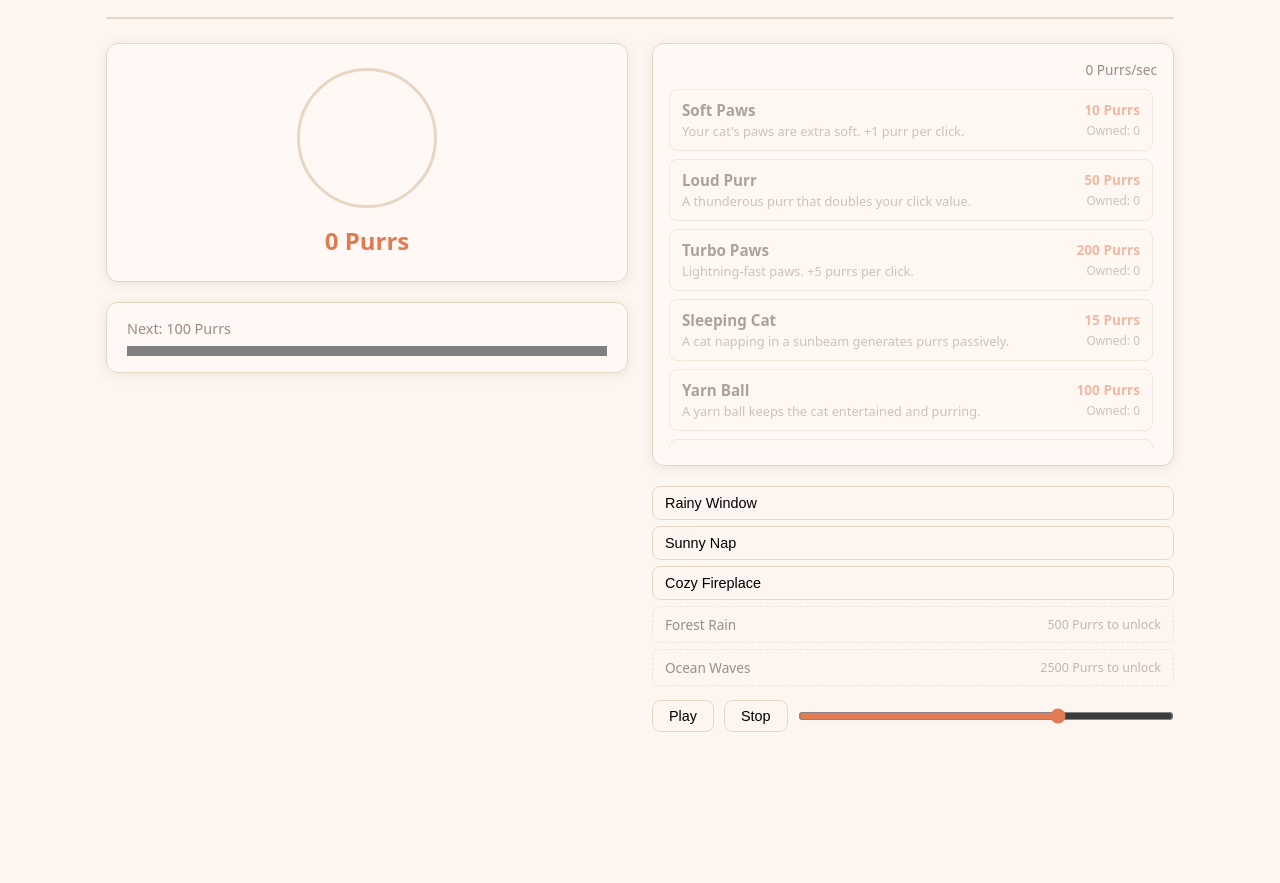
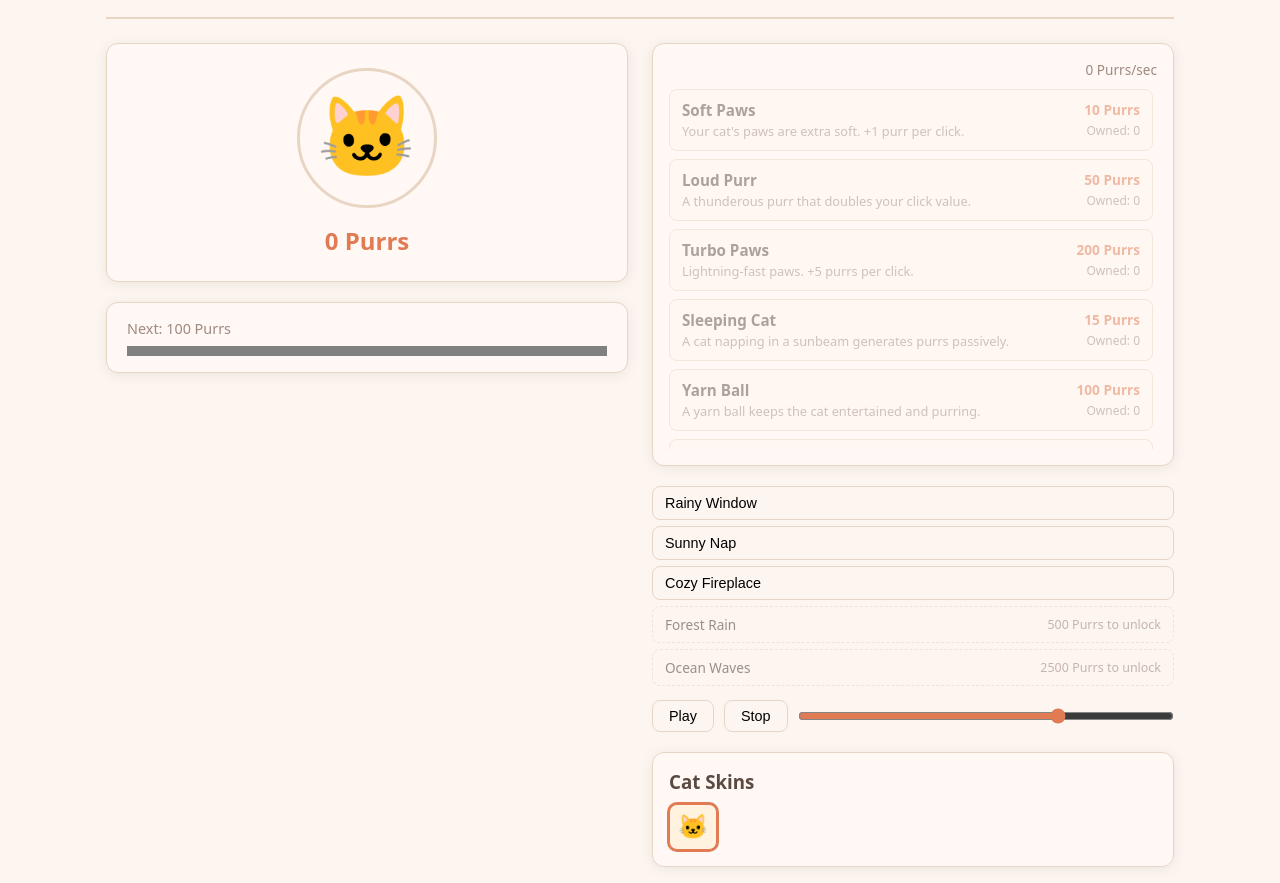
Before and after one commit to Zizarinr/vibin_00_revou, a website built with Vite: page index.html in a window 1280 px wide. Shown: the part 74-957 px from the top of the page. Before the commit the page ends 822 px from the top, so only its background shows below. Built offline with nearby package versions, Linux system fonts and the light colour scheme.

Commit message:
migrasi ke Antigravity dan bisa dibilang "jadi tapi mereng"

```diff
--- a/index.html
+++ b/index.html
@@ -29,6 +29,7 @@
         <section class="col-right" aria-label="Shop and ambient player">
           <div id="shop-widget"></div>
           <div id="ambient-widget"></div>
+          <div id="skin-widget"></div>
         </section>
       </main>
     </div>
--- a/src/AudioManager.ts
+++ b/src/AudioManager.ts
@@ -4,7 +4,16 @@
 // Designed to degrade gracefully in environments where AudioContext is absent
 // (e.g., jsdom test environment, older browsers).
 
-type SfxName = 'meow' | 'purr' | 'milestone';
+type SfxName =
+  | 'meow'
+  | 'purr'
+  | 'milestone'
+  | 'sfx_milestone_1'
+  | 'sfx_milestone_2'
+  | 'sfx_milestone_3'
+  | 'sfx_milestone_4'
+  | 'sfx_milestone_5'
+  | 'sfx_milestone_6';
 
 interface SfxConfig {
   type: OscillatorType;
@@ -16,6 +25,12 @@ const SFX_CONFIG: Record<SfxName, SfxConfig> = {
   meow:      { type: 'sine',     frequency: 800,  duration: 0.2 },
   purr:      { type: 'sawtooth', frequency: 150,  duration: 0.4 },
   milestone: { type: 'sine',     frequency: 1200, duration: 0.3 },
+  sfx_milestone_1: { type: 'sine',     frequency: 1000, duration: 0.3 },
+  sfx_milestone_2: { type: 'sine',     frequency: 1200, duration: 0.4 },
+  sfx_milestone_3: { type: 'sine',     frequency: 1400, duration: 0.5 },
+  sfx_milestone_4: { type: 'triangle', frequency: 1600, duration: 0.6 },
+  sfx_milestone_5: { type: 'triangle', frequency: 1800, duration: 0.7 },
+  sfx_milestone_6: { type: 'square',   frequency: 2000, duration: 0.8 },
 };
 
 interface AmbienceConfig {
--- a/src/GameEngine.ts
+++ b/src/GameEngine.ts
@@ -241,6 +241,14 @@ export class GameEngine {
     this.emit();
   }
 
+  /** Set active skin */
+  setActiveSkin(skinId: string): void {
+    if (this.state.unlockedSkins.includes(skinId) || skinId === 'default') {
+      this.state.activeSkin = skinId;
+      this.emit();
+    }
+  }
+
   /** Reset all progress to defaults */
   resetProgress(): void {
     this.persistenceManager?.clear();
--- a/src/constants.ts
+++ b/src/constants.ts
@@ -154,3 +154,15 @@ export const AMBIENCE_TRACKS: AmbienceTrack[] = [
 ];
 
 export const DEFAULT_UNLOCKED_AMBIENCE = ['track_rainy_window', 'track_sunny_nap', 'track_cozy_fireplace'];
+
+// ─── Skins ────────────────────────────────────────────────────────────────────
+
+export const SKIN_EMOJIS: Record<string, string> = {
+  'default': '🐱',
+  'skin_sleepy': '😴',
+  'skin_playful': '🧶',
+  'skin_regal': '👑',
+  'skin_cosmic': '👽',
+  'skin_legendary': '🦁',
+  'skin_mythic': '🦄',
+};
--- a/src/main.ts
+++ b/src/main.ts
@@ -8,6 +8,7 @@ import { ShopWidget } from './widgets/ShopWidget.ts';
 import { AmbientPlayerWidget } from './widgets/AmbientPlayerWidget.ts';
 import { MilestoneWidget } from './widgets/MilestoneWidget.ts';
 import { VisualWidget } from './widgets/VisualWidget.ts';
+import { SkinWidget } from './widgets/SkinWidget.ts';
 import type { SaveState } from './constants.ts';
 
 // ─── Bootstrap ────────────────────────────────────────────────────────────────
@@ -49,12 +50,14 @@ const clickerContainer = document.getElementById('clicker-widget')!;
 const shopContainer = document.getElementById('shop-widget')!;
 const ambientContainer = document.getElementById('ambient-widget')!;
 const milestoneContainer = document.getElementById('milestone-widget')!;
+const skinContainer = document.getElementById('skin-widget')!;
 
 new ClickerWidget(clickerContainer, engine, audio);
 new ShopWidget(shopContainer, engine);
 new AmbientPlayerWidget(ambientContainer, engine, audio);
 new MilestoneWidget(milestoneContainer, engine, audio);
 new VisualWidget(engine);
+new SkinWidget(skinContainer, engine);
 
 // 8. Start passive tick and auto-save
 engine.startPassiveTick();
--- a/src/styles.css
+++ b/src/styles.css
@@ -436,6 +436,48 @@ body.mood--happy {
   font-size: 0.85rem;
 }
 
+/* ─── Skin Widget ───────────────────────────────────────────────────────────── */
+#skin-widget {
+  background: var(--clr-surface);
+  border: 1px solid var(--clr-border);
+  border-radius: var(--radius);
+  padding: 16px;
+  box-shadow: var(--shadow);
+}
+
+.skin-list {
+  display: flex;
+  flex-wrap: wrap;
+  gap: 8px;
+  margin-top: 10px;
+}
+
+.skin-btn {
+  padding: 8px;
+  border-radius: 8px;
+  border: 1px solid var(--clr-border);
+  background: var(--clr-bg);
+  cursor: pointer;
+  font-size: 1.5rem;
+  transition: transform 0.15s, box-shadow 0.15s, background 0.15s;
+}
+
+.skin-btn:hover {
+  background: var(--clr-bg-warm);
+  transform: translateY(-2px);
+}
+
+.skin-btn--active {
+  border-color: var(--clr-accent);
+  background: var(--clr-bg-warm);
+  box-shadow: 0 0 0 2px var(--clr-accent);
+}
+
+.skin-btn:focus-visible {
+  outline: 2px solid var(--clr-accent);
+  outline-offset: 2px;
+}
+
 /* ─── Decorative Cat Walk ────────────────────────────────────────────────────── */
 .cat-walk {
   position: fixed;
--- a/src/widgets/ClickerWidget.ts
+++ b/src/widgets/ClickerWidget.ts
@@ -1,6 +1,7 @@
 import { GameEngine } from '../GameEngine.ts';
 import { AudioManager } from '../AudioManager.ts';
 import type { GameState } from '../constants.ts';
+import { SKIN_EMOJIS } from '../constants.ts';
 
 // ─── ClickerWidget ────────────────────────────────────────────────────────────
 //
@@ -38,6 +39,7 @@ export class ClickerWidget {
     const initialState = this.engine.getState();
     this.updateCounter(initialState.purrs);
     this.syncMutedIndicator(initialState.settings.soundEnabled);
+    this.catButton.textContent = SKIN_EMOJIS[initialState.activeSkin] || '🐱';
   }
 
   // ─── Render ────────────────────────────────────────────────────────────────
@@ -153,6 +155,7 @@ export class ClickerWidget {
   private onStateChange(state: Readonly<GameState>): void {
     this.updateCounter(state.purrs);
     this.syncMutedIndicator(state.settings.soundEnabled);
+    this.catButton.textContent = SKIN_EMOJIS[state.activeSkin] || '🐱';
   }
 
   // ─── Cleanup ──────────────────────────────────────────────────────────────
--- a/src/widgets/MilestoneWidget.ts
+++ b/src/widgets/MilestoneWidget.ts
@@ -80,9 +80,9 @@ export class MilestoneWidget {
 
   // ─── Milestone Celebration ────────────────────────────────────────────────
 
-  private onMilestone(_milestone: Milestone): void {
+  private onMilestone(milestone: Milestone): void {
     // Play milestone SFX
-    this.audioManager.playSfx('milestone');
+    this.audioManager.playSfx(milestone.soundId as any);
 
     // Disable pointer events on cat sprite
     const catSprite = document.getElementById('cat-sprite');
--- /dev/null
+++ b/src/widgets/SkinWidget.ts
@@ -0,0 +1,77 @@
+import { GameEngine } from '../GameEngine.ts';
+import { SKIN_EMOJIS, type GameState } from '../constants.ts';
+
+// ─── SkinWidget ───────────────────────────────────────────────────────────────
+//
+// Renders a list of unlocked skins and allows the user to select the active skin.
+
+export class SkinWidget {
+  private container: HTMLElement;
+  private engine: GameEngine;
+
+  // Bound reference for cleanup
+  private boundOnStateChange: (state: Readonly<GameState>) => void;
+
+  constructor(container: HTMLElement, engine: GameEngine) {
+    this.container = container;
+    this.engine = engine;
+
+    this.boundOnStateChange = (s: Readonly<GameState>) => this.onStateChange(s);
+    this.engine.on('stateChange', this.boundOnStateChange);
+
+    this.render();
+  }
+
+  // ─── Render ────────────────────────────────────────────────────────────────
+
+  private render(): void {
+    const state = this.engine.getState();
+    const unlocked = ['default', ...state.unlockedSkins];
+
+    this.container.id = 'skin-widget';
+    this.container.className = 'skin-widget';
+    this.container.innerHTML = '';
+
+    const title = document.createElement('h3');
+    title.textContent = 'Cat Skins';
+    title.className = 'widget-title';
+    this.container.appendChild(title);
+
+    const list = document.createElement('div');
+    list.className = 'skin-list';
+
+    for (const skinId of unlocked) {
+      const btn = document.createElement('button');
+      btn.className = 'skin-btn';
+      if (state.activeSkin === skinId) {
+        btn.classList.add('skin-btn--active');
+      }
+
+      const emoji = SKIN_EMOJIS[skinId] || '🐱';
+      btn.textContent = emoji;
+      btn.setAttribute('aria-label', `Select ${skinId} skin`);
+
+      btn.addEventListener('click', () => {
+        this.engine.setActiveSkin(skinId);
+      });
+
+      list.appendChild(btn);
+    }
+
+    this.container.appendChild(list);
+  }
+
+  // ─── State Change Handler ─────────────────────────────────────────────────
+
+  private onStateChange(state: Readonly<GameState>): void {
+    // Re-render to update available skins and the active one
+    this.render();
+  }
+
+  // ─── Cleanup ──────────────────────────────────────────────────────────────
+
+  destroy(): void {
+    this.engine.off('stateChange', this.boundOnStateChange);
+    this.container.innerHTML = '';
+  }
+}
```
